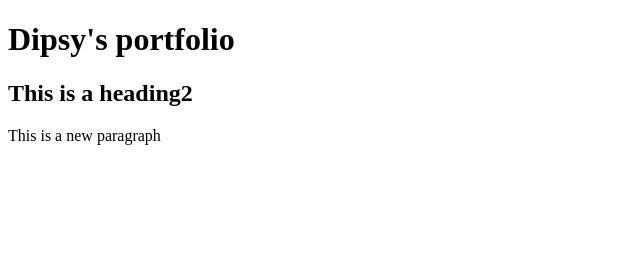
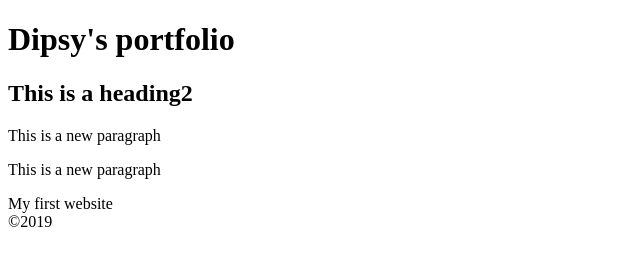
Before and after one commit to dipsy416/savvy-coders-portfolio, a website: page index.html in a window 1280 px wide. Shown: the whole page, without its empty margins (0-640 px from the left). Drawn offline with Linux system fonts and the light colour scheme.

Commit message:
Add portfolio content

```diff
--- a/index.html
+++ b/index.html
@@ -10,8 +10,11 @@
     <h1>Dipsy's portfolio</h1>
     <h2>This is a heading2</h2>
     <p>This is a new paragraph</p>
+    <p>This is a new paragraph</p>
 <header> </header>
-<main> </main>
-<footer> </footer>
+<main>My first website
+ </main>
+<footer>&copy;2019
+</footer>
 </body>
 </html>
```
